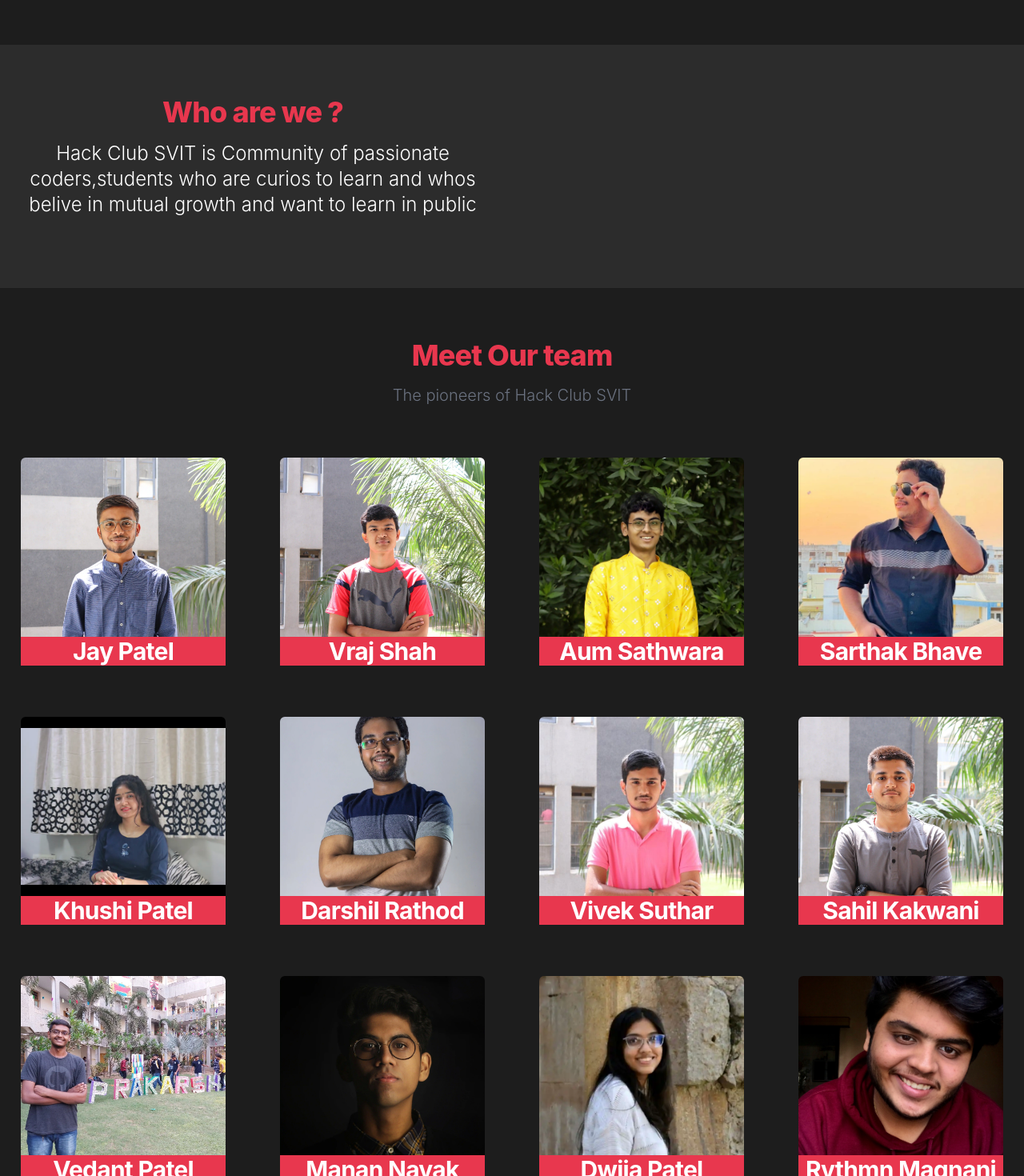
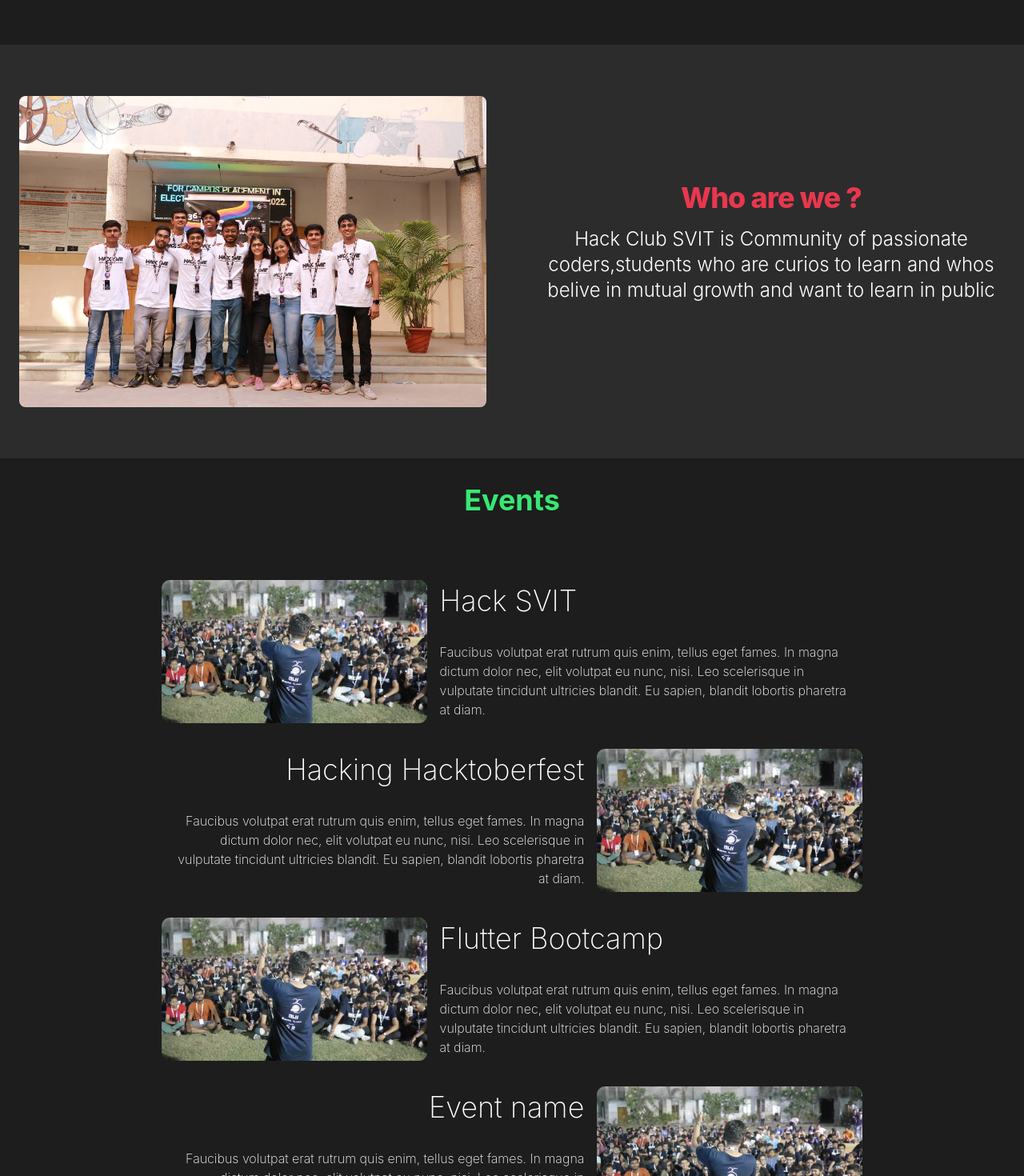
Before and after one commit to Hack-Club-SVIT/hcs-official-website, a React (Vite) app: page / in a window 1280 px wide. Shown: the part 820-2290 px from the top of the page at 80% size. Built offline with nearby package versions, Linux system fonts and the light colour scheme.

Commit message:
fea: add event

```diff
--- a/src/app.jsx
+++ b/src/app.jsx
@@ -4,6 +4,7 @@
 import Carousel from "./components/Carousel";
 import Team from "./components/Team";
 import Footer from "./components/Footer";
+import Events from "./components/Events";
 
 export function App() {
   return (
@@ -11,6 +12,7 @@
       <Navbar />
       <Hero />
       <About />
+      <Events />
       <Team />
       <Footer/>
     </>
--- a/src/components/About.jsx
+++ b/src/components/About.jsx
@@ -4,7 +4,7 @@
       {/* <div>About Us</div> */}
       <div class="gap-8 items-center py-8 px-4 mx-auto max-w-screen-xl xl:gap-16 md:grid md:grid-cols-2 sm:py-16 lg:px-6">
         <img
-          class="w-full hidden dark:block rounded-lg"
+          class="w-full dark:block rounded-lg"
           src="/team.png"
           alt="dashboard image"
         />
--- /dev/null
+++ b/src/components/Event.jsx
@@ -0,0 +1,15 @@
+import React from 'react'
+
+export default function Event({name, sub, link, id}) {
+  return (
+       <section className='flex-col flex md:flex-col lg:flex lg:flex-row items-center justify-center w-full my-4'>
+            <div className={id%2===0?'w-48 flex-[0.2] lg:flex-[0.45] order-1':'w-48 lg:flex-[0.45] order-0'}>
+                <img className='w-full' src={link} alt="event" />
+            </div>
+            <div className={id%2==0?'w-full lg:w-2/5 font-extralight mx-4 text-end':'w-2/5 font-extralight mx-4'}>
+                <h3 className='text-4xl'>{name}</h3>
+                <p className='text-md mt-8'>{sub}</p>
+            </div>
+        </section>
+  )
+}
--- /dev/null
+++ b/src/components/Events.jsx
@@ -0,0 +1,20 @@
+import React from 'react'
+import Event from './Event'
+import event from './event.json'
+
+export default function Events() {
+  return (
+    <section className='bg-primary'>
+        <div className='py-8'>
+            <h2 className='text-center text-4xl font-bold text-secondary'>Events</h2>
+            <div className='w-full mt-16 grid grid-cols-1 place-content-center text-white place-items-center'>
+                {
+                    event && event.map((e, i)=>{
+                        return <Event name={e.name} id={e.id} sub={e.description} link={e.src}/>
+                    })
+                }
+            </div>
+        </div>
+    </section>
+  )
+}
--- a/src/components/Hero.jsx
+++ b/src/components/Hero.jsx
@@ -4,9 +4,9 @@
   return (
     <section
       className="bg-primary h-screen flex flex-col
-     items-center justify-around lg:flex-row lg:justify-start lg:px-24 lg:py-0 lg:items-center"
+     items-center justify-around lg:flex-row lg:justify-start lg:px-12 lg:py-0 lg:items-center"
     >
-      <main className="px-5 my-8 text-white flex flex-col justify-between justify-items-start">
+      <main className="my-8 text-white flex flex-col justify-between justify-items-start">
         <div className="font-extrabold text-6xl lg:text-9xl">This is </div>
         <div className="text-stroke text-4xl tracking-normal my-6 lg:my-0  lg:text-8xl font-semibold">
           Hack Club SVIT
@@ -14,14 +14,14 @@
         <div className="text-2xl  lg:text-4xl tracking-wider my-5">
           A Community of 1500+ Sexy students
         </div>
-        <button className="bg-primary-red text-3xl w-fit px-5 py-3 rounded-lg">
+        <button className="bg-primary-red w-fit text-3xl px-5 py-3 rounded-lg">
           Join Now
         </button>
       </main>
       <div className="w-full lg:flex-1">
         <img
           src="/hcs.png"
-          className="w-full h-auto self-end justify-self-end lg:absolute lg:h-auto lg:w-2/4  lg:bottom-0 lg:right-0"
+          className="w-full h-auto self-end justify-self-end lg:absolute lg:h-auto md:w-1/4 lg:w-2/4  lg:bottom-0 lg:right-0"
         />
       </div>
     </section>
--- /dev/null
+++ b/src/components/event.json
@@ -0,0 +1,26 @@
+[
+    {
+        "id": 1,
+        "name": "Hack SVIT",
+        "description": "Faucibus volutpat erat rutrum quis enim, tellus eget fames. In magna dictum dolor nec, elit volutpat eu nunc, nisi. Leo scelerisque in vulputate tincidunt ultricies blandit. Eu sapien, blandit lobortis pharetra at diam.",
+        "src": "./Event.png"
+    },
+    {
+        "id": 2,
+        "name": "Hacking Hacktoberfest",
+        "description": "Faucibus volutpat erat rutrum quis enim, tellus eget fames. In magna dictum dolor nec, elit volutpat eu nunc, nisi. Leo scelerisque in vulputate tincidunt ultricies blandit. Eu sapien, blandit lobortis pharetra at diam.",
+        "src": "./Event.png"
+    },
+    {
+        "id": 3,
+        "name": "Flutter Bootcamp",
+        "description": "Faucibus volutpat erat rutrum quis enim, tellus eget fames. In magna dictum dolor nec, elit volutpat eu nunc, nisi. Leo scelerisque in vulputate tincidunt ultricies blandit. Eu sapien, blandit lobortis pharetra at diam.",
+        "src": "./Event.png"
+    },
+    {
+        "id": 4,
+        "name": "Event name",
+        "description": "Faucibus volutpat erat rutrum quis enim, tellus eget fames. In magna dictum dolor nec, elit volutpat eu nunc, nisi. Leo scelerisque in vulputate tincidunt ultricies blandit. Eu sapien, blandit lobortis pharetra at diam.",
+        "src": "./Event.png"
+    }
+]
--- a/src/index.css
+++ b/src/index.css
@@ -28,6 +28,10 @@
 .text-primary {
   color: var(--text-primary);
 }
+
+.text-secondary {
+  color: #37E873;
+}
 .text-stroke {
   color: #2c2c2c;
   -webkit-text-stroke: 2px var(--text-primary);
```
Also changed, not shown: public/Event.png (added), 1 other file (tests, documents, lock files or other folders).
